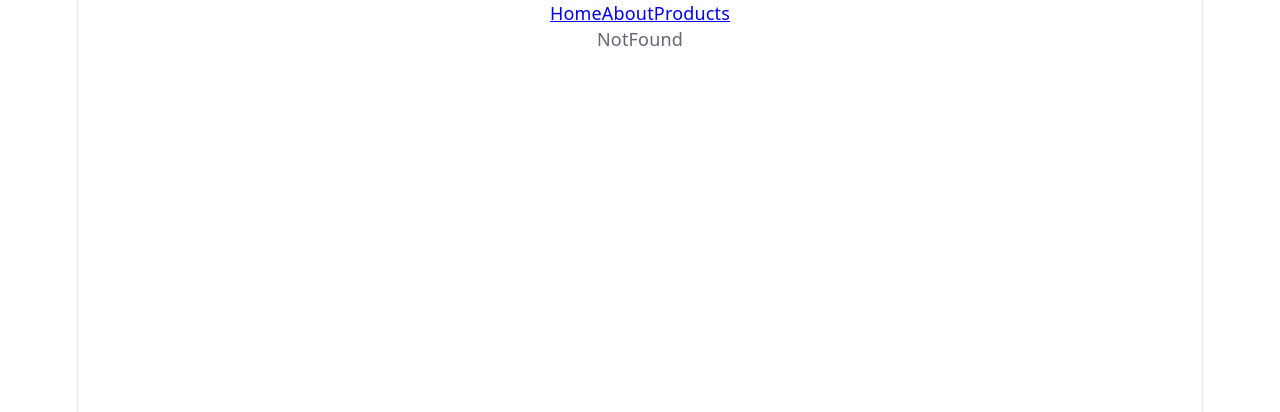
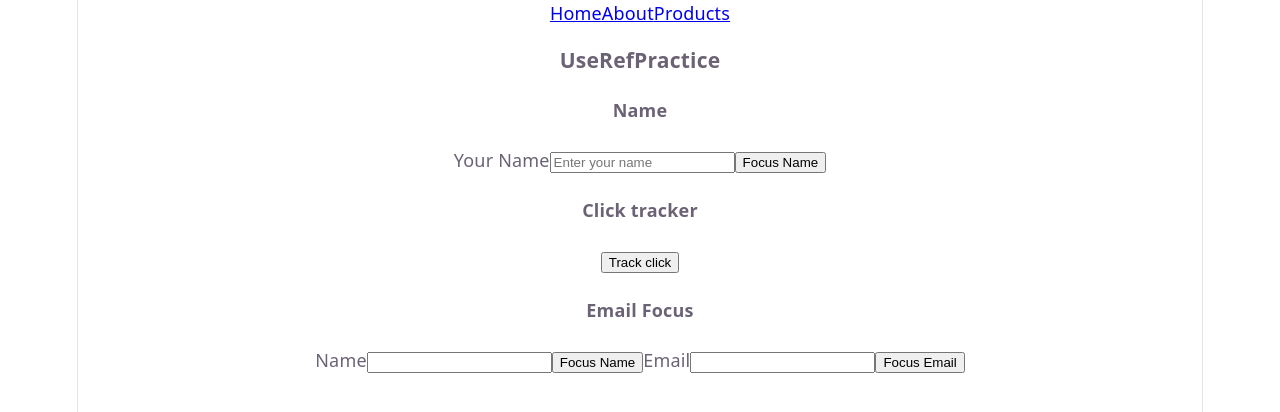
Before and after one commit to AdaBugHunter/react-project, a React (Vite) app: page /use-ref-practice in a window 1280 px wide. Shown: the top 412 px of the page. Built offline with nearby package versions, Linux system fonts and the light colour scheme.

Commit message:
Practice React useRef

```diff
--- /dev/null
+++ b/src/components/ref-practice/ClickTracker.jsx
@@ -0,0 +1,18 @@
+import {useRef} from 'react'
+
+function ClickTracker() {
+  const clicksRef = useRef(0);
+
+  const trackClick = () => {
+    clicksRef.current += 1;
+    console.log("Click count:", clicksRef.current);
+  };
+  return (
+    <div>
+        <h4>Click tracker</h4>
+        <button ref={clicksRef} type='button' onClick={trackClick}>Track click</button>
+    </div>
+  )
+}
+
+export default ClickTracker
--- /dev/null
+++ b/src/components/ref-practice/EmailFocus.jsx
@@ -0,0 +1,26 @@
+import { useRef } from "react"
+
+function EmailFocus() {
+  const emailRef = useRef(null)
+  const nameRef = useRef(null)
+
+  const focusName = () => {
+     nameRef.current?.focus();
+  }
+  const focusEmail = () => {
+    emailRef.current?.focus();
+  }
+  return (
+    <div>
+     <h4>Email Focus</h4>
+     <label htmlFor="name">Name</label>
+     <input type="text" ref={nameRef} id="name"/>
+     <button type="button" onClick={focusName}>Focus Name</button>
+     <label htmlFor="email">Email</label>
+     <input type="text" ref={emailRef} id="email"/>
+     <button type="button" onClick={focusEmail}>Focus Email</button>
+    </div>
+  )
+}
+
+export default EmailFocus
--- /dev/null
+++ b/src/components/ref-practice/FocusInput.jsx
@@ -0,0 +1,20 @@
+import {useRef} from 'react'
+
+function FocusInput() {
+  const inputRef = useRef(null)
+
+  function focus() {
+    inputRef.current.focus()
+  }
+
+  return (
+    <div>
+        <h4>Name</h4>
+        <label htmlFor="name">Your Name</label>
+        <input ref={inputRef} id="name" type="text" placeholder='Enter your name' />
+        <button type='button' onClick={focus}>Focus Name</button>
+    </div>
+  )
+}
+
+export default FocusInput
--- /dev/null
+++ b/src/pages/UseRefPractice.jsx
@@ -0,0 +1,15 @@
+import ClickTracker from "../components/ref-practice/ClickTracker"
+import EmailFocus from "../components/ref-practice/EmailFocus"
+import FocusInput from "../components/ref-practice/FocusInput"
+function UseRefPractice() {
+  return (
+    <div>
+        <h3>UseRefPractice</h3>
+        <FocusInput />
+        <ClickTracker />
+        <EmailFocus />
+    </div>
+  )
+}
+
+export default UseRefPractice
--- a/src/routes/AppRoutes.jsx
+++ b/src/routes/AppRoutes.jsx
@@ -5,8 +5,9 @@ import Products from '../pages/Products'
 import ProductDetail from '../pages/ProductDetail'
 import NotFound from '../pages/NotFound'
 import CompositionPractice from '../pages/CompositionPractice'
-import ContextPractice from '../pages/ContextPractice'
+// import ContextPractice from '../pages/ContextPractice'
 import CustomHooksPractice from '../pages/CustomHooksPractice'
+import UseRefPractice from '../pages/UseRefPractice'
 
 function AppRoutes() {
   return (
@@ -17,8 +18,9 @@ function AppRoutes() {
     <Route path='/product/:id' element={<ProductDetail />} />
     <Route path='*' element={<NotFound />}/>
     <Route path="/composition-practice" element={<CompositionPractice />} />
-    <Route path="/context-practice" element={<ContextPractice />} />
-    <Route path="/custom-hooks-practice" element={<CustomHooksPractice />}></Route>
+    {/* <Route path="/context-practice" element={<ContextPractice />} /> */}
+    <Route path="/custom-hooks-practice" element={<CustomHooksPractice />} />
+    <Route path="/use-ref-practice" element={<UseRefPractice/>} />
 
    </Routes>
   )
```
